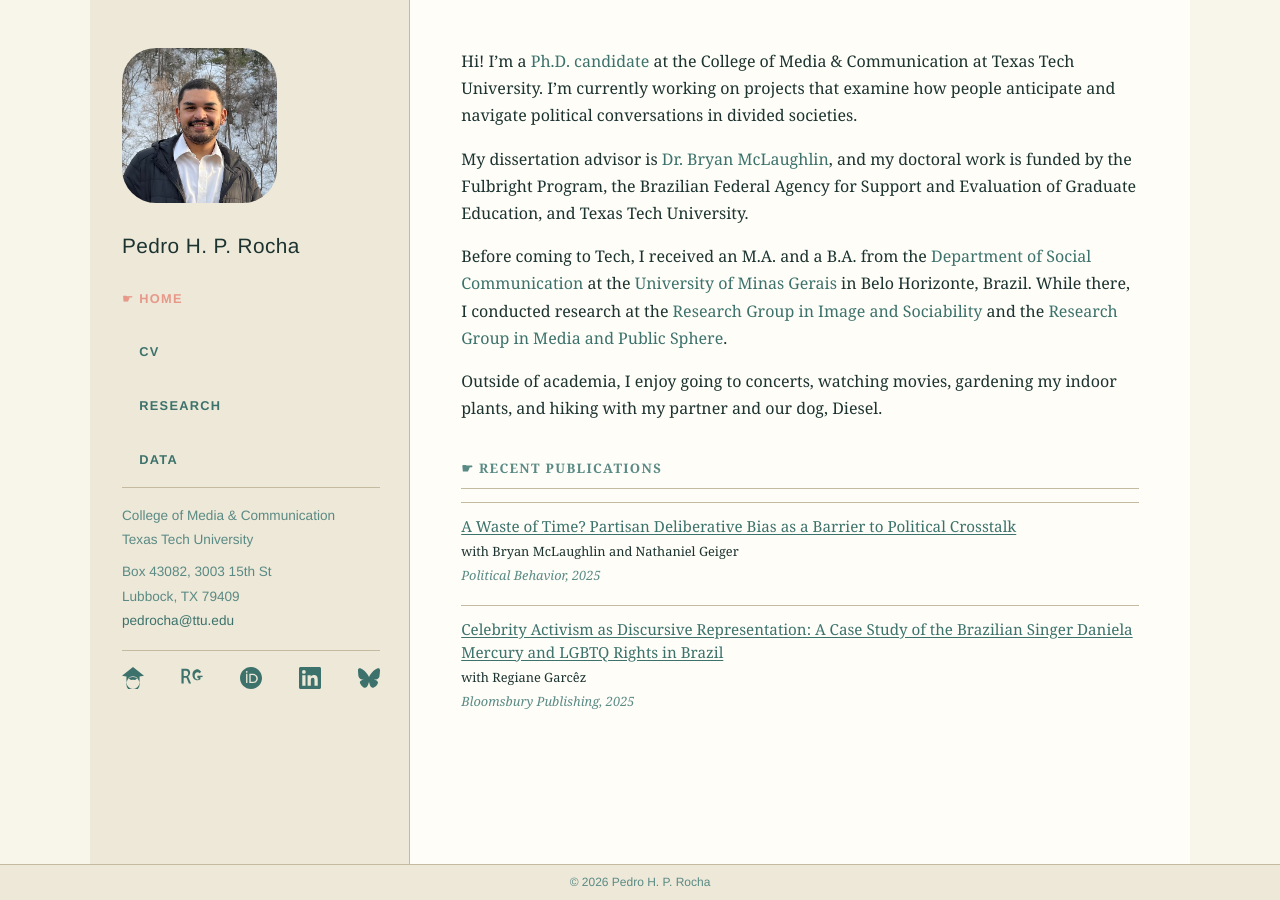
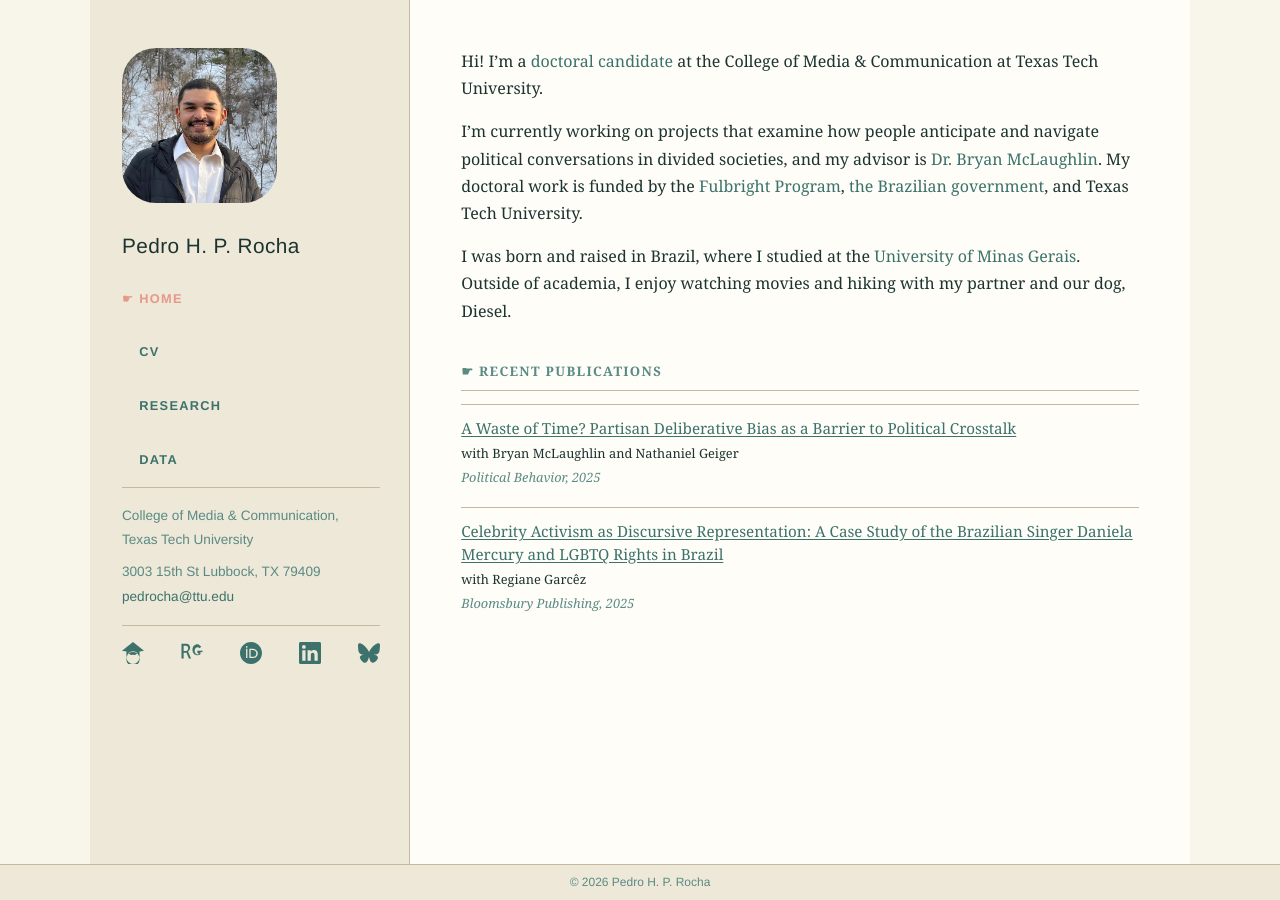
Before and after one commit to pedrohprocha/pedrohprocha.github.io, a Jekyll site: the page built from index.md, in a window 1280 px wide. Built offline with Jekyll 4.4.1, drawn with Linux system fonts in a browser that asks for light colours; some web fonts are replaced.

```diff
--- a/_layouts/default.html
+++ b/_layouts/default.html
@@ -16,7 +16,7 @@
     "name": "{{ site.title }}",
     "url": "{{ site.url }}",
     "email": "{{ site.email }}",
-    "jobTitle": "Doctoral Candidate and Fulbright Fellow",
+    "jobTitle": "Doctoral candidate and Fulbright fellow",
     "affiliation": {
       "@type": "Organization",
       "name": "Texas Tech University",
@@ -57,10 +57,9 @@
         </nav>
         <hr class="sidebar-rule">
         <address class="sidebar-address">
-          <span class="institution">College of Media &amp; Communication<br>
+          <span class="institution">College of Media &amp; Communication,<br>
           Texas Tech University</span>
-          Box 43082, 3003 15th St<br>
-          Lubbock, TX 79409<br>
+          3003 15th St Lubbock, TX 79409<br>
           <a href="mailto:pedrocha@ttu.edu">pedrocha@ttu.edu</a>
         </address>
         <hr class="sidebar-rule">
--- a/index.md
+++ b/index.md
@@ -1,16 +1,14 @@
 ---
 layout: default
 title: Home
-description: "Pedro H. P. Rocha is a Ph.D. candidate and Fulbright Fellow at Texas Tech University studying political communication, partisan dynamics, and everyday political conversations."
+description: "Pedro H. P. Rocha is a Ph.D. candidate and Fulbright fellow at Texas Tech University studying political communication."
 ---
 
-Hi! I'm a [Ph.D. candidate](https://www.depts.ttu.edu/comc/faculty/faculty/procha.php) at the College of Media & Communication at Texas Tech University. I'm currently working on projects that examine how people anticipate and navigate political conversations in divided societies.
+Hi! I'm a [doctoral candidate](https://www.depts.ttu.edu/comc/faculty/faculty/procha.php) at the College of Media & Communication at Texas Tech University.
 
-My dissertation advisor is [Dr. Bryan McLaughlin](https://www.depts.ttu.edu/comc/faculty/faculty/bmclaughlin.php), and my doctoral work is funded by the Fulbright Program, the Brazilian Federal Agency for Support and Evaluation of Graduate Education, and Texas Tech University.
+I'm currently working on projects that examine how people anticipate and navigate political conversations in divided societies, and my advisor is [Dr. Bryan McLaughlin](https://www.depts.ttu.edu/comc/faculty/faculty/bmclaughlin.php). My doctoral work is funded by the [Fulbright Program](https://fulbright.org.br/), [the Brazilian government](https://www.gov.br/capes/en), and Texas Tech University.
 
-Before coming to Tech, I received an M.A. and a B.A. from the [Department of Social Communication](http://www.ppgcom.fafich.ufmg.br/index.php) at the [University of Minas Gerais](https://www.ufmg.br/international/about-the-ufmg/) in Belo Horizonte, Brazil. While there, I conducted research at the [Research Group in Image and Sociability](https://www.fafich.ufmg.br/gris/) and the [Research Group in Media and Public Sphere](https://grupoemeblog.wordpress.com/).
-
-Outside of academia, I enjoy going to concerts, watching movies, gardening my indoor plants, and hiking with my partner and our dog, Diesel.
+I was born and raised in Brazil, where I studied at the [University of Minas Gerais](https://www.ufmg.br/international/about-the-ufmg/). Outside of academia, I enjoy watching movies and hiking with my partner and our dog, Diesel.
 
 ## ☛ Recent Publications
 
```
Also changed, not shown: pages/cv.md (+1 -1 lines), pages/data.md (+1 -1 lines), pages/research.md (+1 -1 lines).
